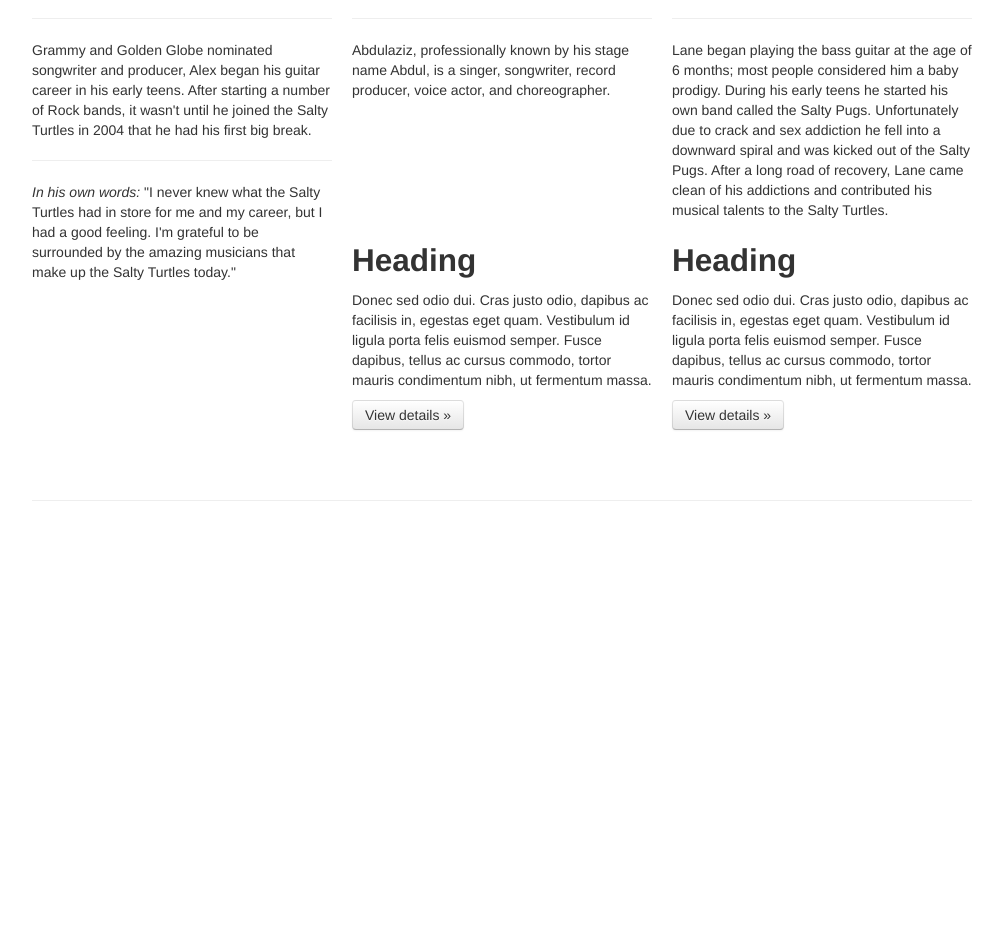
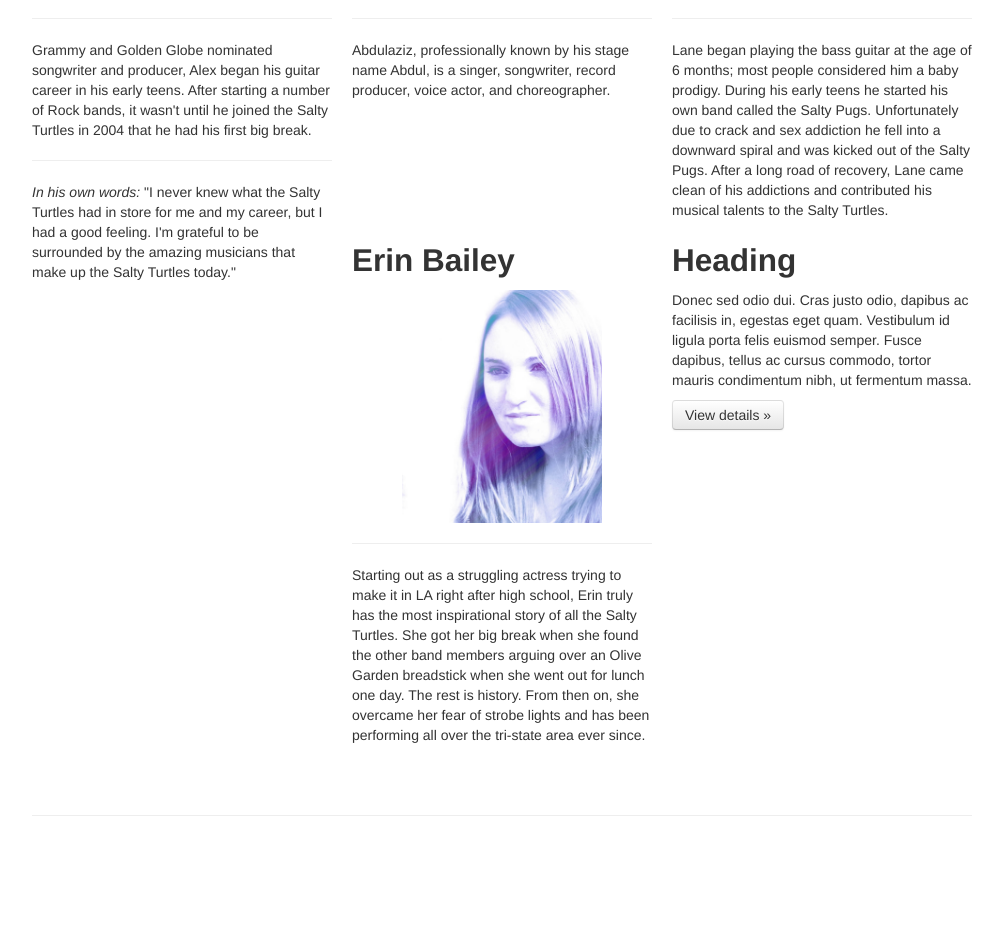
Before and after one commit to fujipug/band, a Django app: page /bio in a window 1280 px wide. Shown: the part 1351-2288 px from the top of the page, without its empty margins (138-1141 px from the left). Before the commit the page ends 1852 px from the top, so only its background shows below. Run offline with Django 3.2, Linux system fonts and the light colour scheme; some libraries are stand-ins or nearby versions.

Commit message:
column fix and erin's picx

```diff
--- a/band/template/bio.html
+++ b/band/template/bio.html
@@ -159,9 +159,11 @@
 
                 </div>
                 <div class="span4">
-                    <h2>Heading</h2>
-                    <p>Donec sed odio dui. Cras justo odio, dapibus ac facilisis in, egestas eget quam. Vestibulum id ligula porta felis euismod semper. Fusce dapibus, tellus ac cursus commodo, tortor mauris condimentum nibh, ut fermentum massa.</p>
-                    <p><a class="btn" href="#">View details &raquo;</a></p>
+                    <h2>Erin Bailey</h2>
+                    <center> <img src="../static/erin.jpg" alt="Lane" style ="width:200px;height:233px"> </center>
+                    <hr>
+                    <p>Starting out as a struggling actress trying to make it in LA right after high school, Erin truly has the most inspirational story of all the Salty Turtles. She got her big break when she found the other band members arguing over an Olive Garden breadstick when she went out for lunch one day. The rest is history. From then on, she overcame her fear of strobe lights and has been performing all over the tri-state area ever since. </p>
+
                 </div>
                 <div class="span4">
                     <h2>Heading</h2>
--- a/band/template/tourdates.html
+++ b/band/template/tourdates.html
@@ -160,7 +160,7 @@
                             3/12/2015
                         </td>
                         <td>
-                            Phoenix, Az
+                            Phoenix, AZ
                         </td>
                         <td>
                             SOLD OUT
```
Also changed, not shown: band/template/home.html (+4 -4 lines), band/static/Album.jpg (added), band/static/erin.jpg (added).
